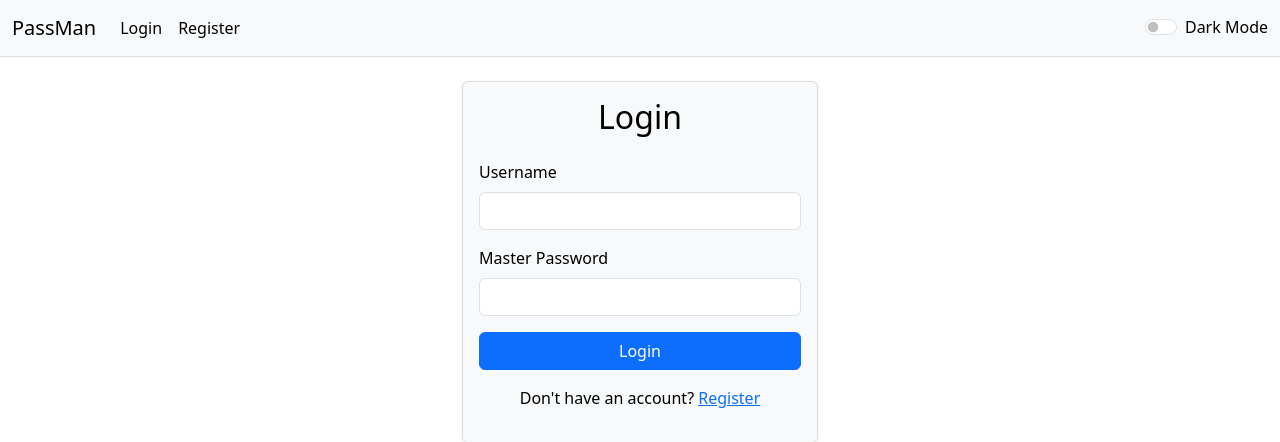
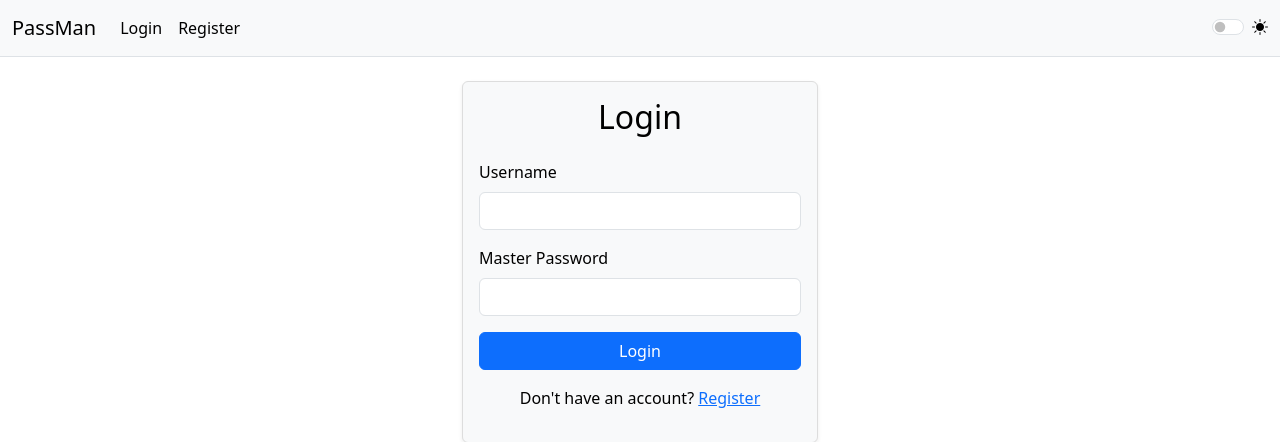
Before and after one commit to vickm81/pass-man, a Flask app: page / in a window 1280 px wide. Shown: the top 442 px of the page. Run offline with Flask 3, Linux system fonts and the light colour scheme; some libraries are stand-ins or nearby versions.

Commit message:
improvements

```diff
--- a/app.py
+++ b/app.py
@@ -17,10 +17,15 @@ app = Flask(__name__)
 app.secret_key = "your_secret_key"
 app.config['SQLALCHEMY_DATABASE_URI'] = 'sqlite:///password_manager.db'
 app.config['SQLALCHEMY_TRACK_MODIFICATIONS'] = False
-CORS(app, supports_credentials=True)
 logging.basicConfig(level=logging.DEBUG)
 bcrypt = Bcrypt(app)  # Initialize bcrypt
 db.init_app(app)
+CORS(app, resources={
+    r"/api/*": {
+        "origins": ["chrome-extension://nabilbgijbgjlijicjnknmifpgnlpfek"],
+        "supports_credentials": True
+    }
+})
 
 @app.before_request
 def create_tables():
--- a/static/theme_switch.js
+++ b/static/theme_switch.js
@@ -1,10 +1,17 @@
        // Theme switching logic
        const themeSwitch = document.getElementById('themeSwitch');
        const htmlTag = document.documentElement;
+       themeIcon = document.getElementById('theme-icon')
 
        // Check for saved theme preference or system preference
        const savedTheme = localStorage.getItem('theme');
        const systemPrefersDark = window.matchMedia('(prefers-color-scheme: dark)');
+
+        function updateThemeIcon() {
+            const isDark = document.documentElement.getAttribute('data-bs-theme') === 'dark';
+            themeIcon.classList.toggle('bi-moon-fill', isDark);
+            themeIcon.classList.toggle('bi-sun-fill', !isDark);
+        }
 
        // Set initial theme
        function setInitialTheme() {
@@ -19,6 +26,7 @@
 
            htmlTag.setAttribute('data-bs-theme', theme);
            themeSwitch.checked = theme === 'dark';
+           updateThemeIcon();
        }
 
        // Initial theme setup
@@ -29,6 +37,7 @@
            const newTheme = themeSwitch.checked ? 'dark' : 'light';
            htmlTag.setAttribute('data-bs-theme', newTheme);
            localStorage.setItem('theme', newTheme);
+           updateThemeIcon();
        });
 
        // Listen for system theme changes
--- a/templates/base.html
+++ b/templates/base.html
@@ -105,7 +105,9 @@
                 </ul>
                 <div class="form-check form-switch">
                     <input class="form-check-input theme-toggle" type="checkbox" id="themeSwitch">
-                    <label class="form-check-label" for="themeSwitch">Dark Mode</label>
+                    <label class="form-check-label" for="themeSwitch">
+                        <i class="bi bi-sun-fill" id="theme-icon"></i>
+                    </label>
                 </div>
             </div>
         </div>
```
Also changed, not shown: instance/password_manager.db.
